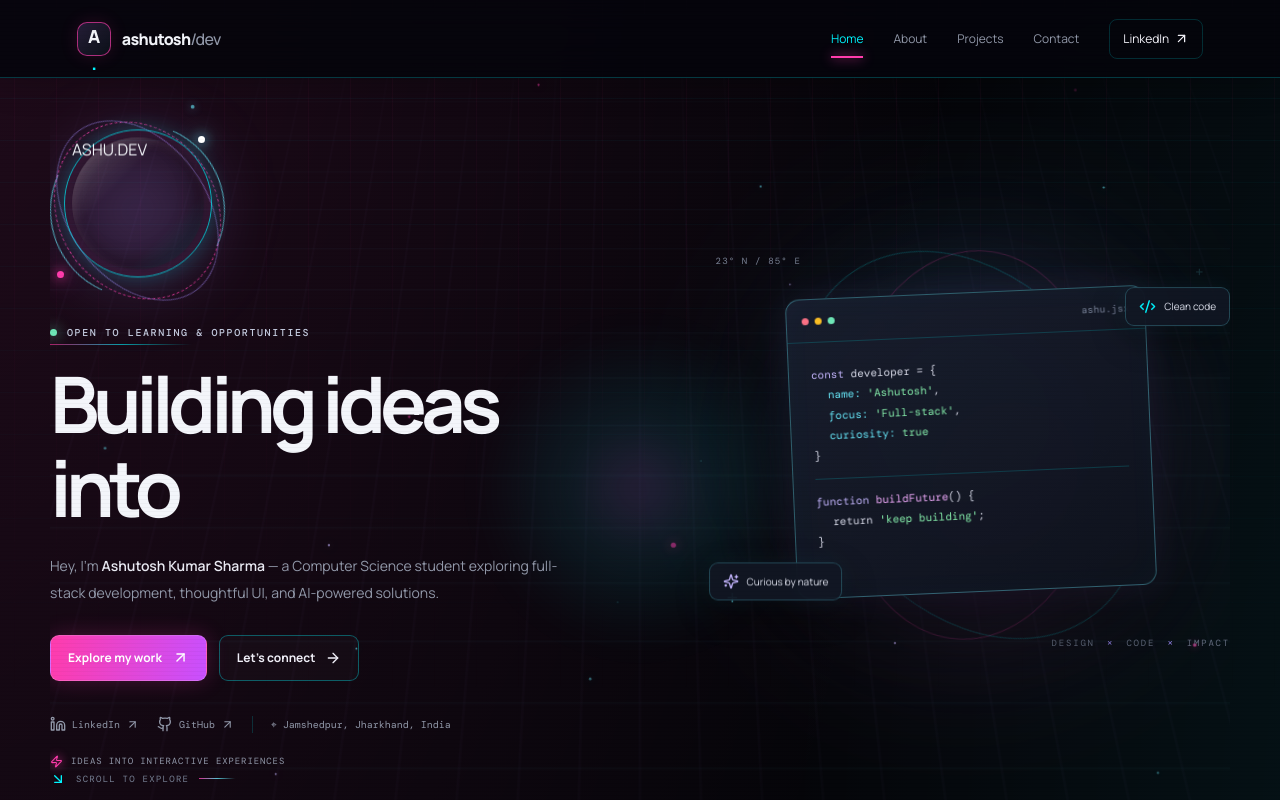
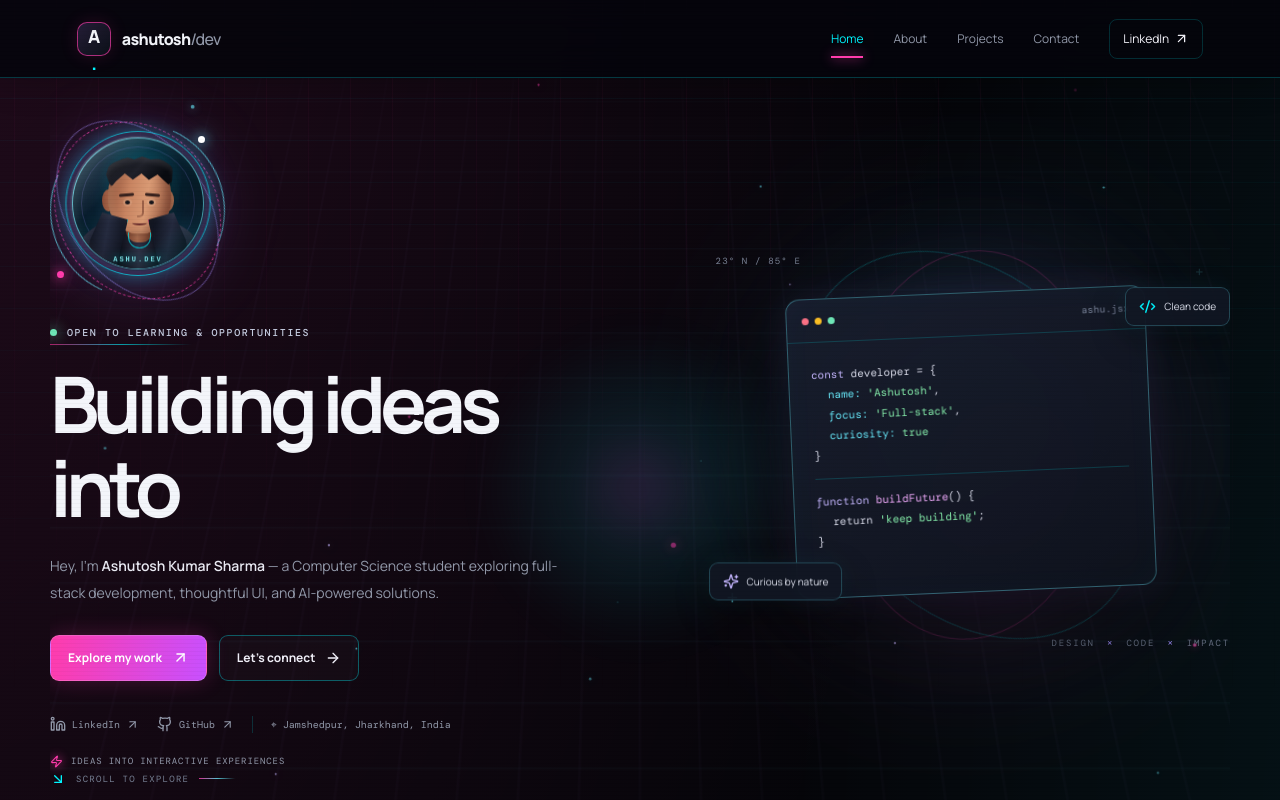
Before and after one commit to ashutoshsharma0968-alt/ashutosh-portfolio, a React (Vite) app: page / in a window 1280 px wide. Shown: the top 800 px of the page. Built offline with nearby package versions, Linux system fonts and the light colour scheme.

Commit message:
Add stylized 3D developer avatar visuals

```diff
--- a/src/index.css
+++ b/src/index.css
@@ -1151,3 +1151,207 @@ body {
 @media (prefers-reduced-motion: reduce) {
   .profile-3d-frame { will-change: auto; }
 }
+
+
+/* Custom CSS-rendered 3D developer avatar — no external photo required */
+.profile-3d-frame {
+  overflow: visible;
+  border-radius: 50%;
+  perspective: 700px;
+}
+.developer-avatar-3d {
+  position: relative;
+  width: 132px;
+  height: 132px;
+  overflow: hidden;
+  border-radius: 50%;
+  isolation: isolate;
+  transform-style: preserve-3d;
+  background:
+    radial-gradient(ellipse at 52% 32%, rgba(0,245,255,.22), transparent 44%),
+    radial-gradient(ellipse at 48% 100%, rgba(255,45,149,.2), transparent 52%),
+    linear-gradient(145deg, #11152b 0%, #090b18 58%, #17102a 100%);
+  border: 1px solid rgba(103,232,249,.8);
+  box-shadow: inset 0 0 24px rgba(0,245,255,.13), 0 0 25px rgba(0,245,255,.22), 0 0 42px rgba(155,92,255,.2);
+}
+.developer-avatar-3d::before {
+  content: "";
+  position: absolute;
+  inset: 8px;
+  border: 1px solid rgba(167,139,250,.2);
+  border-radius: 50%;
+  transform: translateZ(12px);
+}
+.avatar-backlight {
+  position: absolute;
+  width: 86px;
+  height: 94px;
+  left: 23px;
+  top: 12px;
+  border-radius: 50%;
+  background: #00eaff;
+  filter: blur(25px);
+  opacity: .22;
+}
+.avatar-shoulders {
+  position: absolute;
+  z-index: 2;
+  width: 122px;
+  height: 74px;
+  left: 5px;
+  bottom: -22px;
+  border-radius: 48% 48% 0 0;
+  background: linear-gradient(110deg, #252b42 0%, #080b14 37%, #30334a 65%, #101322 100%);
+  box-shadow: inset 0 8px 15px rgba(255,255,255,.08), 0 -5px 18px rgba(0,245,255,.08);
+  transform: translateZ(9px);
+}
+.avatar-shirt {
+  position: absolute;
+  z-index: 3;
+  left: 43px;
+  bottom: -8px;
+  width: 46px;
+  height: 53px;
+  background: linear-gradient(90deg,#080a12,#303246 50%,#090b13);
+  clip-path: polygon(20% 0,80% 0,100% 100%,0 100%);
+  transform: translateZ(14px);
+}
+.avatar-neck {
+  position: absolute;
+  z-index: 4;
+  left: 53px;
+  top: 76px;
+  width: 27px;
+  height: 28px;
+  border-radius: 7px 7px 12px 12px;
+  background: linear-gradient(90deg,#7d432f 0%,#bd7958 42%,#8e4e37 100%);
+  box-shadow: inset -4px 0 4px rgba(0,0,0,.2);
+  transform: translateZ(17px);
+}
+.avatar-face {
+  position: absolute;
+  z-index: 5;
+  left: 35px;
+  top: 23px;
+  width: 63px;
+  height: 72px;
+  border-radius: 44% 44% 46% 46%;
+  background: linear-gradient(100deg,#874b35 0%,#c98562 35%,#d99a74 60%,#94533b 100%);
+  box-shadow: inset -7px -2px 9px rgba(49,19,14,.28), inset 4px 3px 7px rgba(255,220,180,.18), 5px 7px 9px rgba(0,0,0,.22);
+  transform: translateZ(22px) rotateY(-4deg);
+}
+.avatar-ear {
+  position: absolute;
+  z-index: 4;
+  top: 51px;
+  width: 13px;
+  height: 22px;
+  border-radius: 50%;
+  background: linear-gradient(90deg,#8b4d37,#c27c5a);
+  transform: translateZ(15px);
+}
+.avatar-ear-left { left: 29px; }
+.avatar-ear-right { right: 29px; }
+.avatar-hair {
+  position: absolute;
+  left: -2px;
+  top: -5px;
+  width: 67px;
+  height: 31px;
+  border-radius: 52% 48% 28% 24%;
+  background: linear-gradient(135deg,#080a10,#20212a 45%,#090b10 78%);
+  box-shadow: inset 0 5px 5px rgba(255,255,255,.09), 0 3px 4px rgba(0,0,0,.3);
+  clip-path: polygon(0 58%,5% 24%,20% 12%,27% 0,42% 10%,54% 0,67% 10%,82% 7%,100% 34%,98% 100%,86% 77%,77% 58%,64% 76%,53% 55%,40% 75%,28% 55%,15% 80%,7% 100%);
+}
+.avatar-eyebrow {
+  position: absolute;
+  top: 32px;
+  width: 15px;
+  height: 3px;
+  border-radius: 5px;
+  background: #38221e;
+}
+.avatar-eyebrow-left { left: 11px; transform: rotate(-5deg); }
+.avatar-eyebrow-right { right: 11px; transform: rotate(5deg); }
+.avatar-eye {
+  position: absolute;
+  top: 39px;
+  width: 5px;
+  height: 4px;
+  border-radius: 50%;
+  background: #17151a;
+  box-shadow: 0 0 0 2px rgba(255,224,196,.17);
+}
+.avatar-eye-left { left: 17px; }
+.avatar-eye-right { right: 17px; }
+.avatar-nose {
+  position: absolute;
+  left: 29px;
+  top: 39px;
+  width: 7px;
+  height: 17px;
+  border-right: 2px solid rgba(99,47,35,.5);
+  border-bottom: 2px solid rgba(99,47,35,.35);
+  border-radius: 0 0 5px 0;
+}
+.avatar-mouth {
+  position: absolute;
+  left: 24px;
+  top: 59px;
+  width: 15px;
+  height: 5px;
+  border-bottom: 2px solid #6d302d;
+  border-radius: 50%;
+}
+.avatar-jacket {
+  position: absolute;
+  z-index: 6;
+  bottom: -5px;
+  width: 43px;
+  height: 61px;
+  background: linear-gradient(100deg,#090c15,#252b3f 48%,#080a12);
+  box-shadow: inset 0 3px 8px rgba(255,255,255,.08);
+  transform: translateZ(20px);
+}
+.avatar-jacket-left {
+  left: 12px;
+  clip-path: polygon(40% 0,100% 12%,70% 100%,0 100%,12% 45%);
+  border-right: 1px solid rgba(0,245,255,.55);
+}
+.avatar-jacket-right {
+  right: 12px;
+  clip-path: polygon(0 12%,60% 0,88% 45%,100% 100%,30% 100%);
+  border-left: 1px solid rgba(255,45,149,.5);
+}
+.avatar-chain {
+  position: absolute;
+  z-index: 7;
+  left: 55px;
+  top: 94px;
+  width: 23px;
+  height: 16px;
+  border: 1px solid rgba(0,245,255,.65);
+  border-top: 0;
+  border-radius: 0 0 14px 14px;
+  transform: translateZ(24px);
+}
+.avatar-label {
+  position: absolute;
+  z-index: 8;
+  left: 0;
+  right: 0;
+  bottom: 5px;
+  text-align: center;
+  font: 700 7px/1 monospace;
+  letter-spacing: 2px;
+  color: #8bfaff;
+  text-shadow: 0 0 8px rgba(0,245,255,.8);
+  transform: translateZ(27px);
+}
+@media (max-width: 650px) {
+  .developer-avatar-3d { width: 116px; height: 116px; }
+  .avatar-shoulders { transform: translateZ(9px) scale(.92); transform-origin: bottom center; }
+}
+@media (prefers-reduced-motion: reduce) {
+  .developer-avatar-3d, .avatar-face { animation: none !important; }
+}
```
